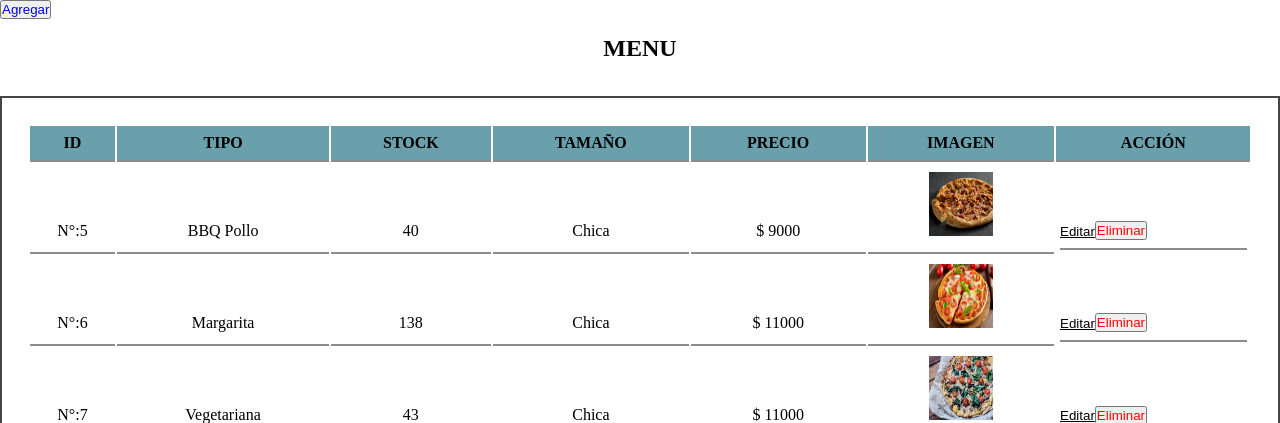
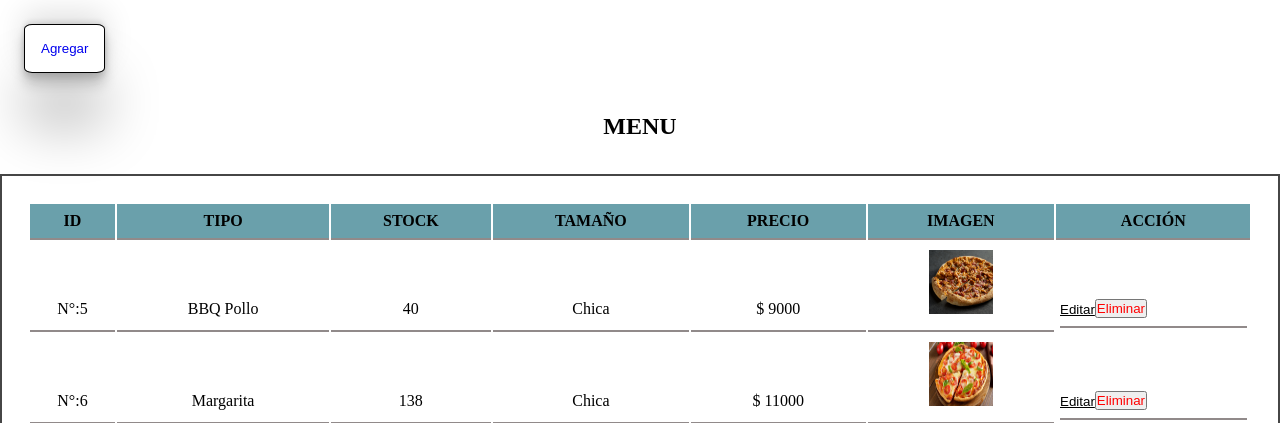
Before and after one commit to Erik-Salinas/Los-hermanos, a PHP site: page /los-hermanos/views/menu.php in a window 1280 px wide. Shown: the part 101-524 px from the top of the page. Run offline with PHP 8.4, Linux system fonts and the light colour scheme; data comes from the database, SQL or seed files in the repository.

Commit message:
cambios casi totales

```diff
--- a/mvc/views/menu.php
+++ b/mvc/views/menu.php
@@ -30,7 +30,7 @@
     </header>
     <main>
         <div>
-            <button><a href="nuevo-producto.php">Agregar</a></button>
+            <button class="agregar"><a href="nuevo-producto.php">Agregar</a></button>
         </div>
         <?php
 $conexion = mysqli_connect("localhost", "root", "", "loshermanos") or die("Problemas con la conexión a la base de datos");
--- a/mvc/views/nuevo-producto.php
+++ b/mvc/views/nuevo-producto.php
@@ -48,7 +48,7 @@
     PRECIO
     <input type="number" autocomplete="off" name="price" id="">
     <br>
-    <button class="ag" type="submit">Agregar</button>
+    <button class="agregar" type="submit">Agregar</button>
     <button class="delet" type="reset">Eliminar</button>
 </form>
 
```
Also changed, not shown: front-end/uploads2/Gráfico Buyer Persona Marketing Profesional Moderno Azul y Blanco (1).png (added), front-end/uploads2/User Persona 2.png (added), front-end/uploads2/foto-01.jpg (added), front-end/uploads2/foto-11.jpg (added), mvc/uploads/Gráfico Buyer Persona Marketing Profesional Moderno Azul y Blanco (1).png (added), mvc/uploads/User Persona 1.png (added), mvc/uploads/User Persona 3.png (added).
